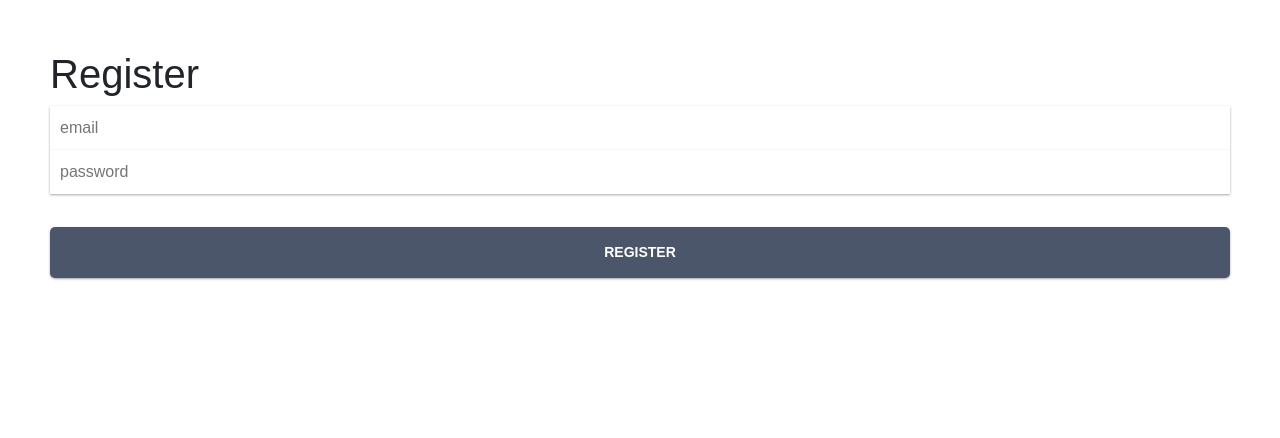
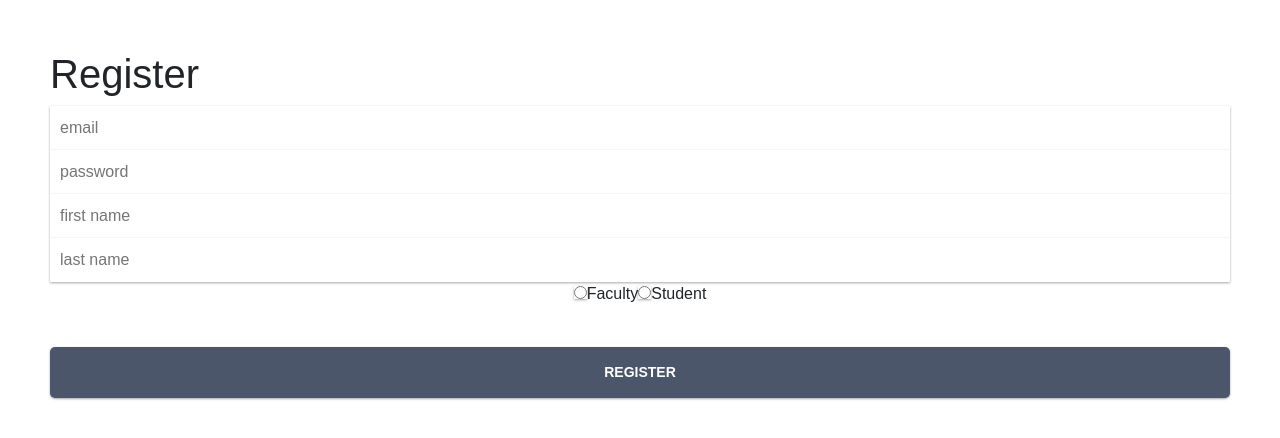
Before and after one commit to agaspari/D3L, a React (Create React App) app in the folder frontend/: page /register in a window 1280 px wide. Shown: the top 438 px of the page. Built offline with nearby package versions, Linux system fonts and the light colour scheme; no server answers.

Commit message:
Add inputs for register page

```diff
--- a/frontend/src/pages/Register.jsx
+++ b/frontend/src/pages/Register.jsx
@@ -10,7 +10,10 @@ export default class Register extends React.Component {
         this.state = {
             email: "",
             password: "",
-            error: ""
+            error: "",
+            usertype: "",
+            fname: "",
+            lname: ""
         };
     }
 
@@ -18,13 +21,13 @@ export default class Register extends React.Component {
 
     createUserWithEmailAndPasswordHandler = async (event) => {
         event.preventDefault();
-        const { displayName, email, password } = this.state;
+        const { displayName, email, password, usertype, fname, lname } = this.state;
 
         try {
             const { user } = await auth.createUserWithEmailAndPassword(email, password);
             generateUserDocument(user, { displayName });
-            this.setState({ displayName: '', email: '', password: '' });
-        } catch(error) {
+            this.setState({ displayName: '', email: '', password: '', fname: '', lname: '', usertype: '' });
+        } catch (error) {
             this.setState({ error: error.message, password: '' });
         }
     };
@@ -36,15 +39,15 @@ export default class Register extends React.Component {
     }
 
     render() {
-        const { email, password, error } = this.state;
+        const { email, password, fname, lname, usertype, error } = this.state;
         return (
             <div>
                 <h1>Register</h1>
                 <form onSubmit={this.createUserWithEmailAndPasswordHandler}>
                     <input
-                        value={email}
                         onChange={e => this.onChange(e)}
                         name="email"
+                        value={email}
                         type="email"
                         placeholder="email"
                     />
@@ -55,6 +58,35 @@ export default class Register extends React.Component {
                         type="password"
                         placeholder="password"
                     />
+                    <input
+                        onChange={e => this.onChange(e)}
+                        name="fname"
+                        value={fname}
+                        type="text"
+                        placeholder="first name"
+                    />
+                    <input
+                        onChange={e => this.onChange(e)}
+                        name="lname"
+                        value={lname}
+                        type="text"
+                        placeholder="last name"
+                    />
+                    <div>
+                        <input
+                            type="radio"
+                            id="radiobutton1"
+                            name="usertype"
+                            value="faculty" />
+                        <label for="radiobutton1">Faculty</label>
+                        <input
+                            type="radio"
+                            id="radiobutton2"
+                            name="usertype"
+                            value="student" />
+                        <label for="radiobutton2">Student</label>
+
+                    </div>
                     <hr />
                     <button type="submit">Register</button>
 
```
